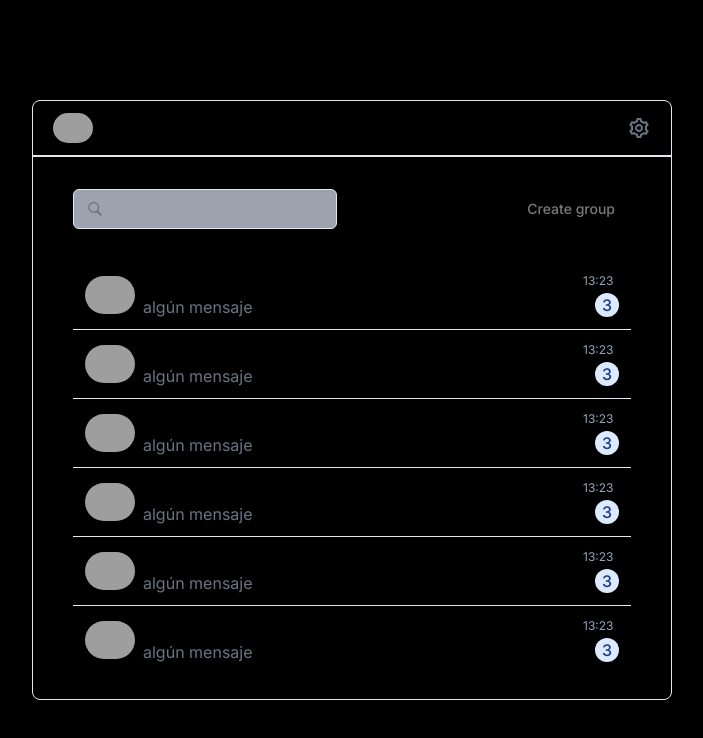
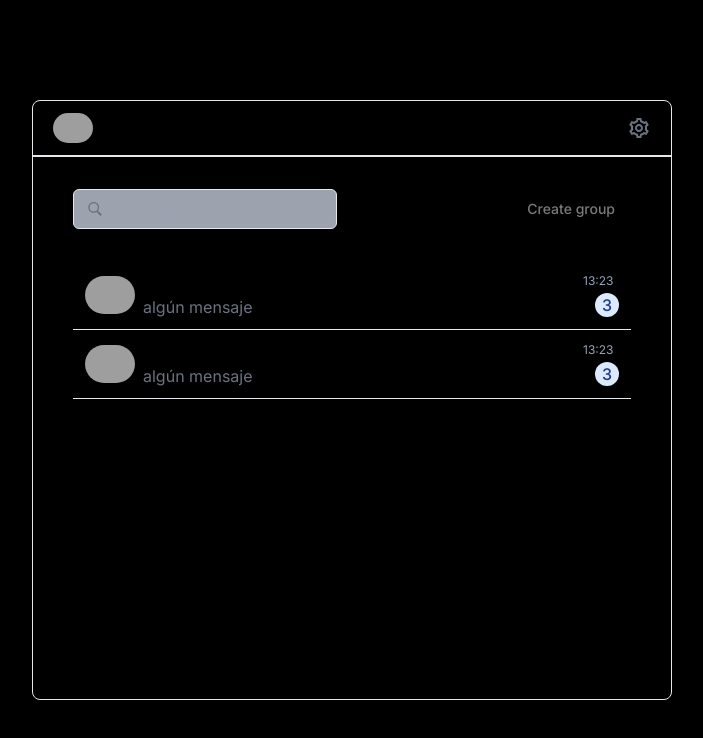
Before and after one commit to alvarovalverde03/websockets-chat, a Next.js app in the folder frontend/: page /chats in a window 1280 px wide. Shown: the top 738 px of the page, without its empty margins (288-991 px from the left). Built offline with nearby package versions, Linux system fonts and the light colour scheme; grey boxes are pictures that could not be loaded.

Commit message:
style: :lipstick: Add 404 error page

```diff
--- a/frontend/src/app/layout.tsx
+++ b/frontend/src/app/layout.tsx
@@ -22,7 +22,7 @@ export default function RootLayout({
           <div className="h-3/4 w-1/2 rounded-lg border bg-black text-card-foreground shadow-sm overflow-hidden">
             <Header />
 
-            <div className='pt-8 px-10 max-h-[85%] overflow-hidden'>
+            <div className='pt-8 px-10 max-h-[85%] h-full overflow-hidden'>
               {children}
             </div>
           </div>
--- /dev/null
+++ b/frontend/src/app/not-found.tsx
@@ -0,0 +1,11 @@
+import Link from 'next/link'
+
+export default function NotFound() {
+  return (
+    <div className='flex flex-col items-center justify-center h-full'>
+      <h2 className='text-4xl mb-3'>404 - Not Found</h2>
+      <p className='mb-1 text-slate-700 dark:text-slate-400'>Could not find requested resource</p>
+      <Link href="/" className='underline hover:text-slate-400'>Return Home</Link>
+    </div>
+  )
+}
--- a/frontend/src/components/chats/Chats.tsx
+++ b/frontend/src/components/chats/Chats.tsx
@@ -7,24 +7,9 @@ export default function Chats() {
         <>
             <Search />
 
-            <div className="overflow-y-scroll max-h-[55vh] pb-14"> {/* chats */}
+            <div className="overflow-y-auto max-h-[55vh] pb-14"> {/* chats */}
                 <Chat />
 
-                <Chat />
-
-                <Chat />
-
-                <Chat />
-                <Chat />
-                <Chat />
-                <Chat />
-                <Chat />
-                <Chat />
-                <Chat />
-                <Chat />
-                <Chat />
-                <Chat />
-                <Chat />
                 <Chat />
             </div>
         </>
```
